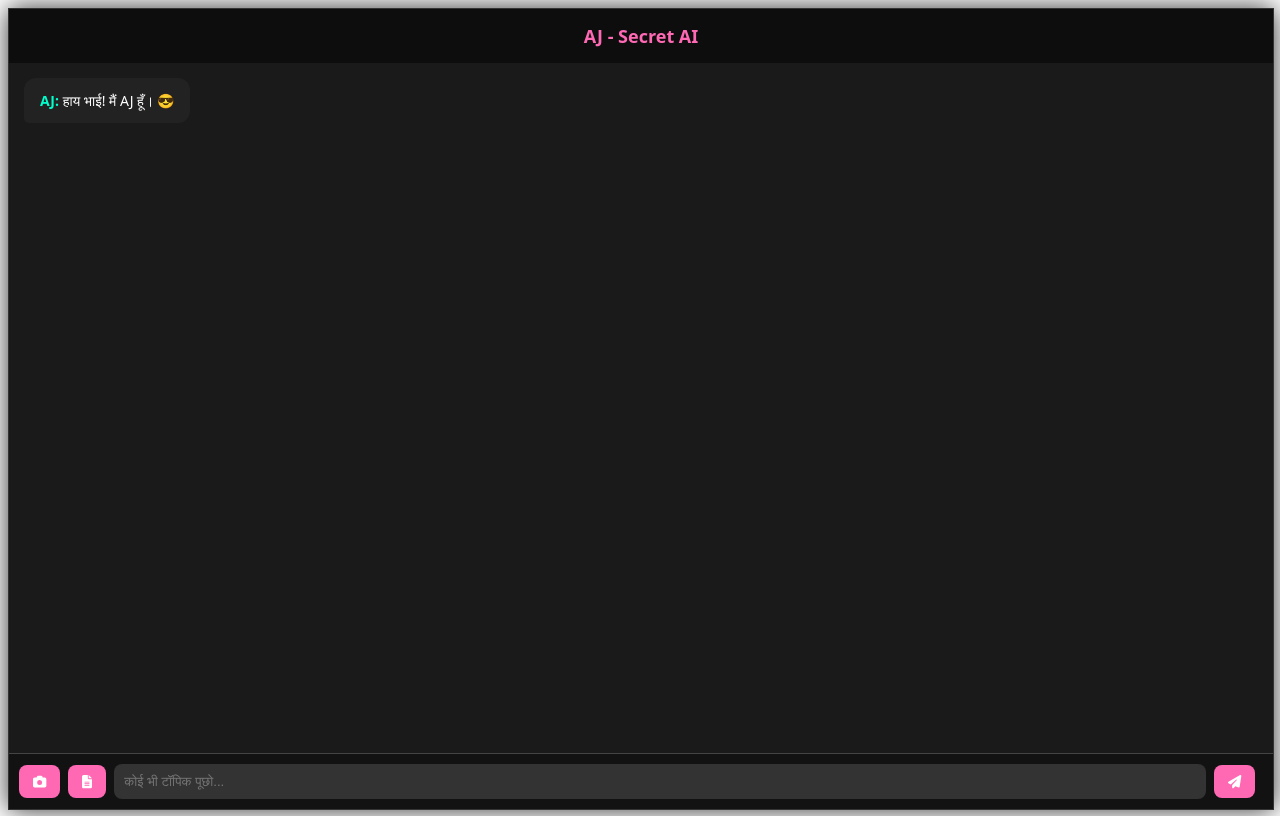
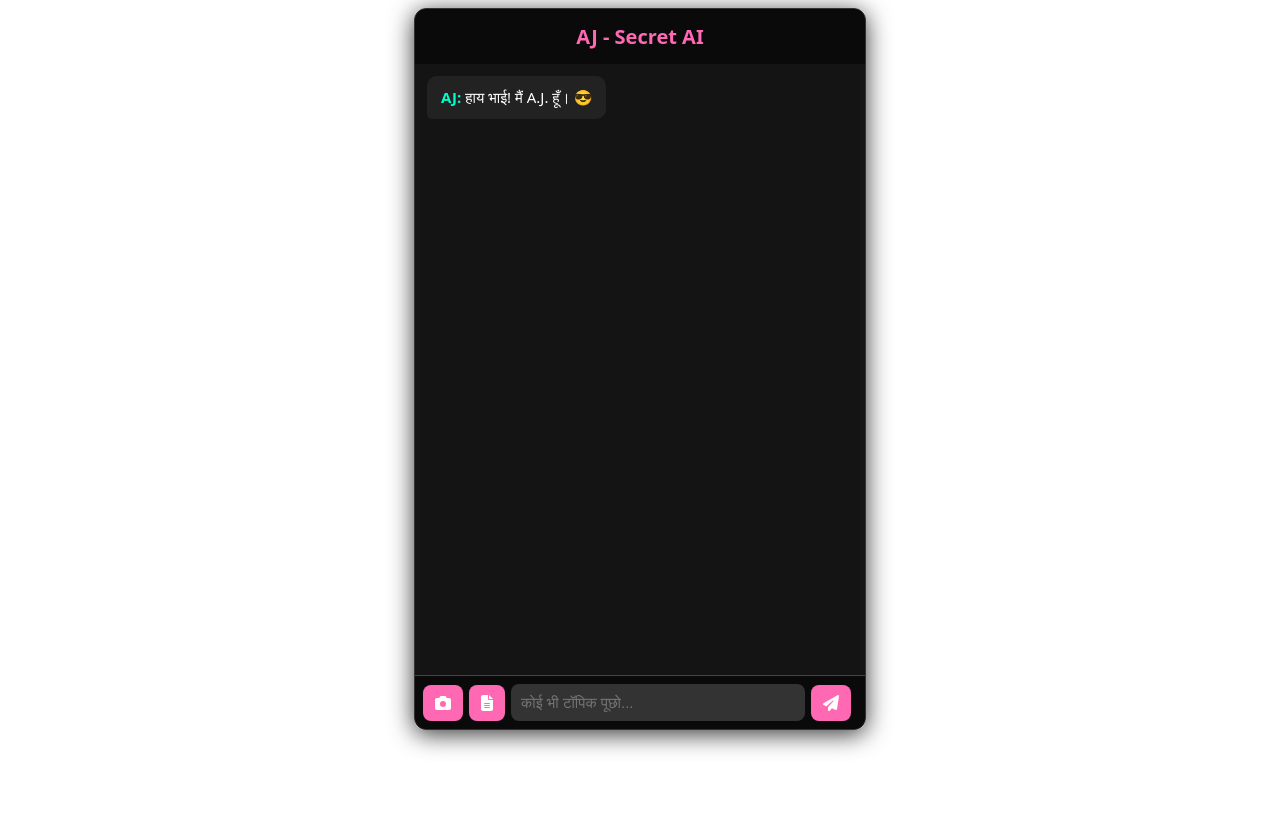
Before and after one commit to jalthaniyaayush503-coder/AJ-INTELLIGENCE-AI, a plain HTML site: page index.html in a window 1280 px wide. Drawn offline with Linux system fonts and the light colour scheme.

Commit message:
Update index.html

```diff
--- a/index.html
+++ b/index.html
@@ -1,44 +1,56 @@
-<div style="width:100%; height:100vh; margin:0; font-family: system-ui, -apple-system, BlinkMacSystemFont, 'Segoe UI', Roboto, Helvetica, Arial, sans-serif;">
+<div style="margin:0; padding:0; font-family: system-ui, -apple-system, BlinkMacSystemFont, 'Segoe UI', Roboto, Helvetica, Arial, sans-serif;">
   <style>
     .chat-wrapper * { box-sizing: border-box; }
+
     .chat-wrapper {
-      background: rgba(22, 22, 22, 0.9);
+      background: rgba(22, 22, 22, 0.95);
       border: 1px solid #333;
-      border-radius: 0; /* full screen ke liye radius hata diya */
+      border-radius: 12px;
       overflow: hidden;
-      box-shadow: 0 0 25px rgba(0, 0, 0, 0.8);
+      box-shadow: 0 4px 25px rgba(0, 0, 0, 0.8);
       display: flex;
       flex-direction: column;
-      height: 100vh;   /* 🔥 ab pura screen cover karega */
+      height: 90vh;
       width: 100%;
-      max-width: 100%; /* koi fix width nahi */
+      max-width: 450px;
+      margin: auto;   /* desktop pe center */
+    }
+
+    /* Mobile full width */
+    @media (max-width: 600px) {
+      .chat-wrapper {
+        max-width: 100%;
+        height: 100vh;
+        border-radius: 0;
+      }
     }
 
     .chat-header {
       background: rgba(0, 0, 0, 0.7);
       color: #ff69b4;
       text-align: center;
-      padding: 15px;
+      padding: 14px;
       font-weight: bold;
-      font-size: 18px;
+      font-size: 20px;
     }
 
     .chat-messages {
       flex: 1;
-      padding: 15px;
+      padding: 12px;
       overflow-y: auto;
       background: rgba(0, 0, 0, 0.4);
       display: flex;
       flex-direction: column;
-      gap: 12px;
+      gap: 10px;
+      font-size: 15px;
     }
 
     .chat-message {
-      padding: 12px 16px;
-      border-radius: 12px;
-      font-size: 14px;
+      padding: 10px 14px;
+      border-radius: 10px;
       line-height: 1.5;
       max-width: 85%;
+      word-wrap: break-word;
     }
 
     .chat-message.user {
@@ -69,11 +81,10 @@
 
     .chat-input-area {
       display: flex;
-      gap: 8px;
-      background: rgba(0, 0, 0, 0.6);
+      gap: 6px;
+      background: rgba(0, 0, 0, 0.7);
       border-top: 1px solid #444;
-      padding: 10px;
-      flex-wrap: wrap;
+      padding: 8px;
       align-items: center;
     }
 
@@ -85,15 +96,17 @@
       background: #333;
       color: #fff;
       outline: none;
+      font-size: 15px;
     }
 
     .chat-input-area button {
       background-color: #ff69b4;
       border: none;
       border-radius: 8px;
-      padding: 10px 14px;
+      padding: 10px 12px;
       color: #fff;
       cursor: pointer;
+      font-size: 16px;
     }
 
     .chat-input-area button:hover {
@@ -101,18 +114,18 @@
     }
 
     .chat-image-preview {
-      max-width: 100px;
-      border-radius: 8px;
-      margin-left: 8px;
+      max-width: 80px;
+      border-radius: 6px;
+      margin-left: 6px;
     }
 
     .chat-file-preview {
-      max-width: 150px;
+      max-width: 120px;
       background: #444;
       color: #fff;
-      padding: 5px 10px;
-      border-radius: 8px;
-      margin-left: 8px;
+      padding: 4px 8px;
+      border-radius: 6px;
+      margin-left: 6px;
       font-size: 12px;
       overflow-wrap: break-word;
     }
@@ -121,7 +134,7 @@
   <div class="chat-wrapper">
     <div class="chat-header">AJ - Secret AI</div>
     <div class="chat-messages" id="chatMessages">
-      <div class="chat-message bot">हाय भाई! मैं AJ हूँ। 😎</div>
+      <div class="chat-message bot">हाय भाई! मैं A.J. हूँ। 😎</div>
     </div>
 
     <div class="chat-input-area">
@@ -142,7 +155,6 @@
         <i class="fas fa-paper-plane"></i>
       </button>
 
-      <!-- Preview area for selected file -->
       <div id="filePreview"></div>
     </div>
   </div>
@@ -163,7 +175,7 @@
           reader.onload = (e) => { addImageMessage(e.target.result, "user"); };
           reader.readAsDataURL(selectedFile);
         } else {
-          addMessage(`Document uploaded: ${selectedFile.name}`, "user");
+          addMessage(`📄 ${selectedFile.name}`, "user");
         }
         selectedFile = null;
         document.getElementById("filePreview").innerHTML = "";
@@ -181,7 +193,7 @@
           body: JSON.stringify({
             model: "deepseek/deepseek-chat-v3.1:free",
             messages: [
-              { role: "system", content: "You are AJ, created by Ayush. ✅ हमेशा अगर कोई creator पूछे तो बताओ कि तुम्हारा creator Ayush है। ✅ Reply Hinglish में दो। ✅ Step-by-step explain karo, bullets use karo, aur tone friendly + professional rakho." },
+              { role: "system", content: "You are A.J., created by Ayush. ✅ हमेशा अगर कोई creator पूछे तो बताओ कि तुम्हारा creator Ayush है। ✅ Reply Hinglish,Hindi.English में दो। ✅ Step-by-step explain karo, bullets use karo, aur tone friendly + professional rakho." },
               { role: "user", content: msg }
             ],
             temperature: 0.7,
```
